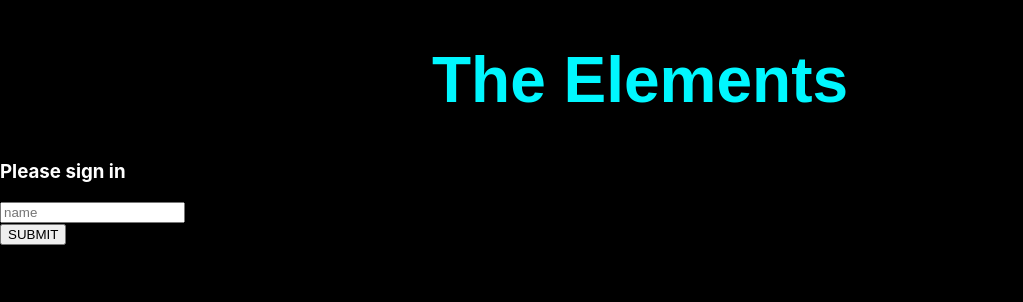
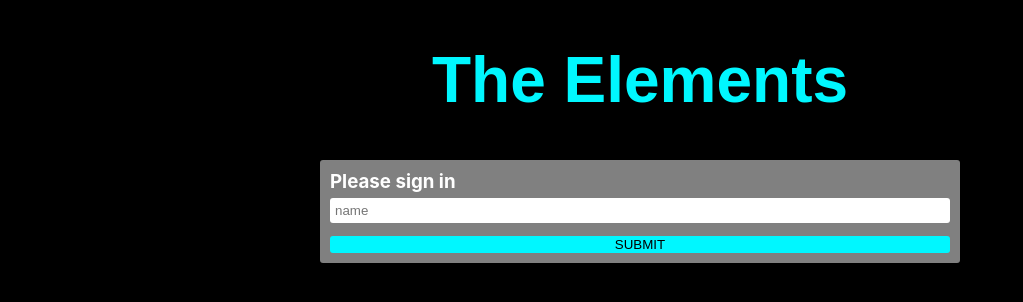
Before and after one commit to AngusJK/Elements-Quiz, a React (Create React App) app: page / in a window 1280 px wide. Shown: the top 302 px of the page, without its empty margins (0-1023 px from the left). Built offline with nearby package versions, Linux system fonts and the light colour scheme.

Commit message:
adds basic styles to sign in form, sign in input, and sign in button

```diff
--- a/src/App.css
+++ b/src/App.css
@@ -1,10 +1,43 @@
+* {
+  box-sizing: border-box;
+}
+
 .header {
-  color: rgb(0, 247, 255);
+  color: #00f7ff;
   font-family: Arial, Helvetica, sans-serif;
   font-size: xx-large;
   text-align: center;
 }
 
+.sign-in-form {
+  background-color: grey;
+  width: 50%;
+  margin: 0 auto;
+  padding: 10px;
+  border-radius: 3px;
+}
+
+.name-input {
+  padding: 5px;
+  margin-bottom: 10px;
+  width: 100%;
+  border: 0;
+  border-radius: 3px;
+}
+
+.name-submit {
+  width: 100%;
+  border: 0;
+  border-radius: 3px;
+  background-color: #00f7ff;
+}
+
+.name-submit:hover {
+  opacity: 90%;
+}
+#enter-name {
+  margin: 0 0 5px 0;
+}
 .question, .answer {
   color: white;
   text-align: center;
```
